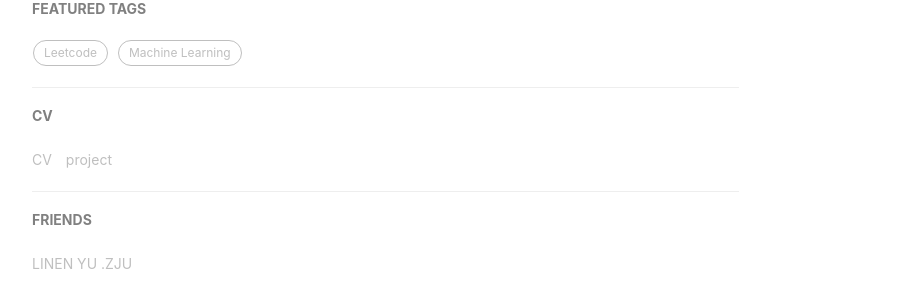
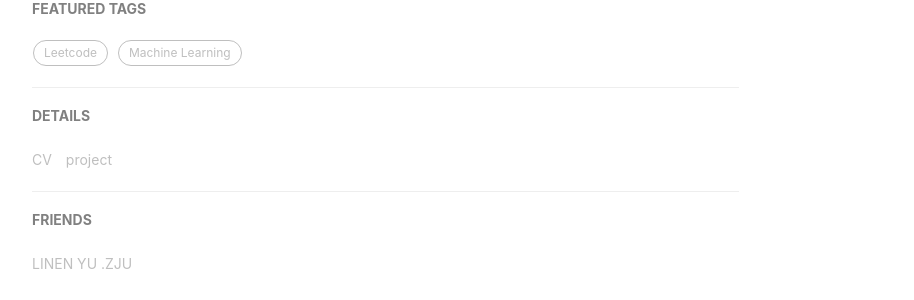
Before and after one commit to ZaccWu/ZaccWu.github.io, a Jekyll site: the page built from _posts/2018-01-20-Leetcode 66 Plus One.md, in a window 1280 px wide and 900 px high, scrolled down 1694 px. Shown: the part 341-641 px from the top of the window, without its empty margins (233-1147 px from the left). Built offline with Jekyll 4.4.1, drawn with Linux system fonts in a browser that asks for light colours; nearby versions of some CDN libraries; comment, search, counter and statistics services are not loaded.

Commit message:
Update post.html

```diff
--- a/_layouts/post.html
+++ b/_layouts/post.html
@@ -158,7 +158,7 @@ layout: default
 		<!-- CV -->
 		{% if site.information %}
 	    	<hr>
-	    	<h5>CV</h5>
+	    	<h5>DETAILS</h5>
 	    	<ul class="list-inline">
 		    {% for information in site.information %}
 		    	<li><a href="{{information.href}}">{{information.title}}</a></li>
```
